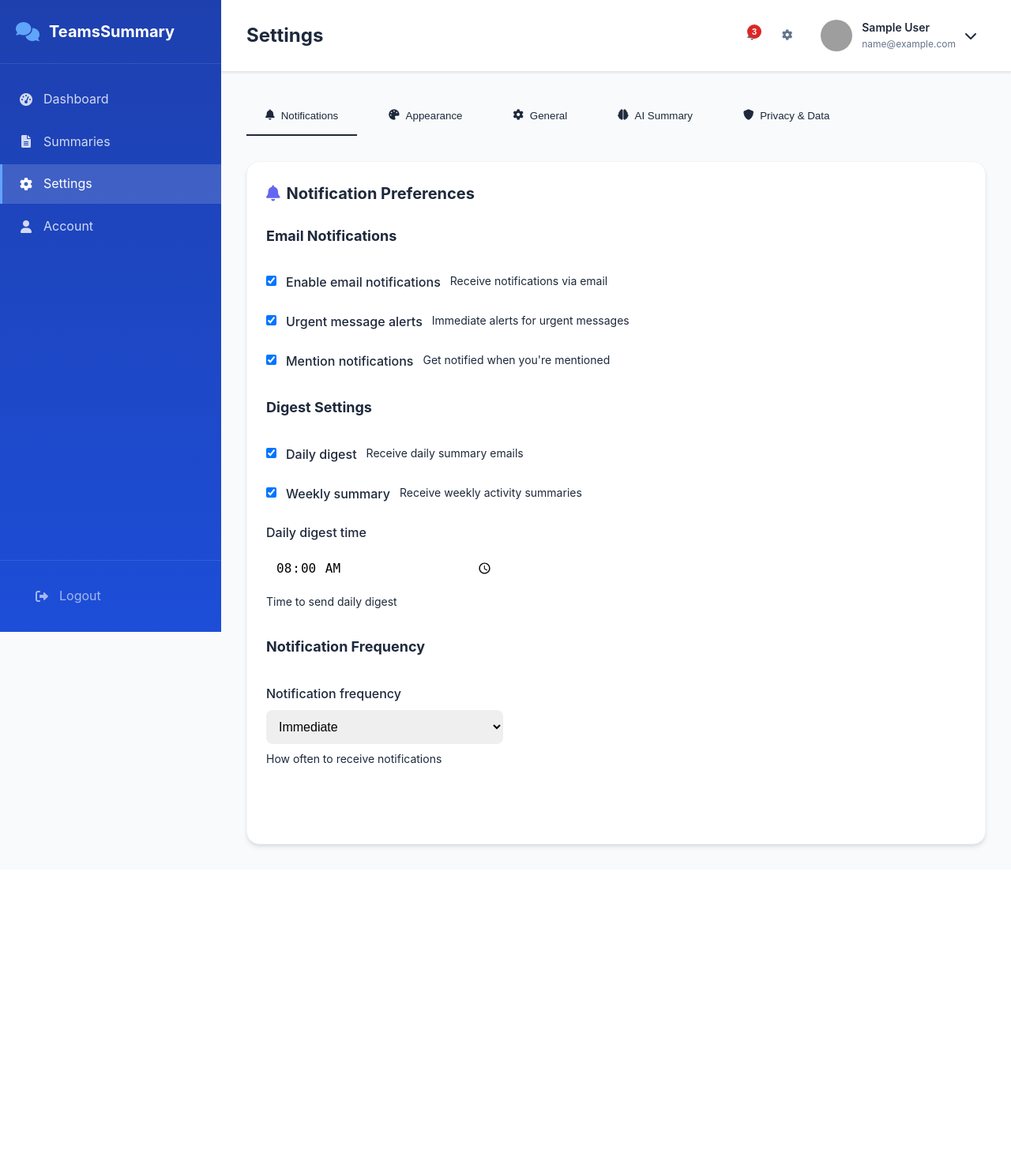
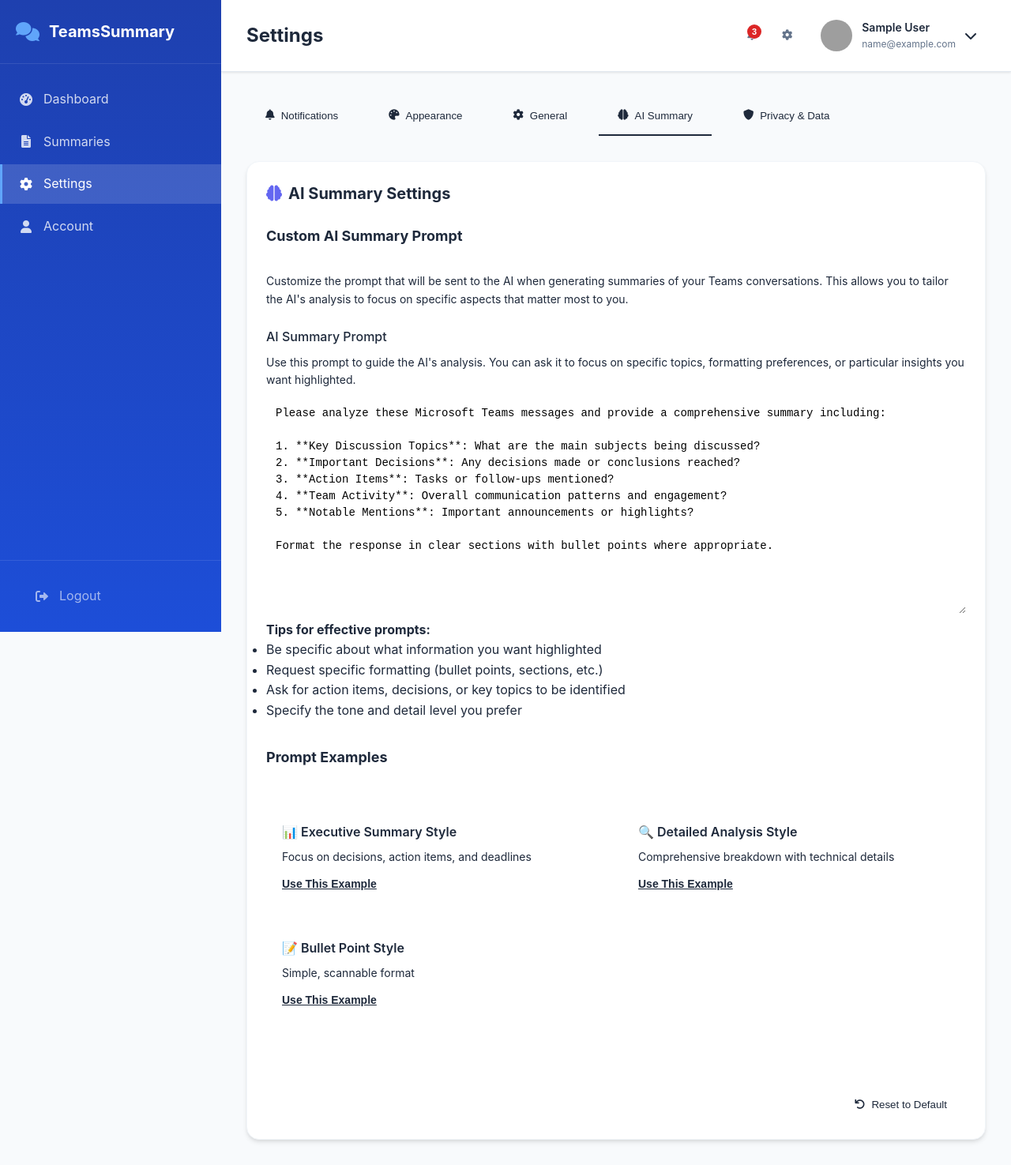
Before and after one commit to pilr/team_summary, a PHP site: page /settings.php in a window 1280 px wide. Shown: the whole page at 79% size. Before the commit the page ends 1074 px from the top, so only its background shows below. Run offline with PHP 8.4, Linux system fonts and the light colour scheme; the visitor is signed in with stand-in values (Sample User, id 1); grey boxes are pictures that could not be loaded.

Commit message:
Make AI Summary the default active tab in settings
- Set AI Summary tab as active by default instead of Notifications
- Add active class to ai-summary-settings section
- Remove duplicate update_ai_prompt PHP handler
- Ensure AI Summary prompt section is immediately visible when opening settings
- Fix form processing for AI prompt customization

🤖 Generated with [Claude Code](https://claude.ai/code)

Co-Authored-By: Claude <noreply@anthropic.com>

```diff
--- a/settings.php
+++ b/settings.php
@@ -163,21 +163,6 @@ if ($_SERVER['REQUEST_METHOD'] === 'POST') {
                 echo json_encode($export_data, JSON_PRETTY_PRINT);
                 exit();
                 break;
-
-            case 'update_ai_prompt':
-                $new_settings = [
-                    'ai_summary_prompt' => $_POST['ai_summary_prompt'] ?? $default_settings['ai_summary_prompt']
-                ];
-
-                try {
-                    global $db;
-                    $db->updateUserSettings($user_id, $new_settings);
-                    $settings = array_merge($settings, $new_settings);
-                    $success_message = 'AI summary prompt updated successfully.';
-                } catch (Exception $e) {
-                    $error_message = 'Failed to update AI summary prompt.';
-                }
-                break;
         }
     }
 }
@@ -282,7 +267,7 @@ if ($_SERVER['REQUEST_METHOD'] === 'POST') {
 
                 <!-- Settings Navigation -->
                 <div class="settings-nav">
-                    <button class="settings-tab active" data-tab="notifications">
+                    <button class="settings-tab" data-tab="notifications">
                         <i class="fas fa-bell"></i>
                         Notifications
                     </button>
@@ -294,7 +279,7 @@ if ($_SERVER['REQUEST_METHOD'] === 'POST') {
                         <i class="fas fa-cog"></i>
                         General
                     </button>
-                    <button class="settings-tab" data-tab="ai-summary">
+                    <button class="settings-tab active" data-tab="ai-summary">
                         <i class="fas fa-brain"></i>
                         AI Summary
                     </button>
@@ -305,7 +290,7 @@ if ($_SERVER['REQUEST_METHOD'] === 'POST') {
                 </div>
 
                 <!-- Notifications Settings -->
-                <section id="notifications-settings" class="settings-section active">
+                <section id="notifications-settings" class="settings-section">
                     <div class="card">
                         <div class="card-header">
                             <h2><i class="fas fa-bell"></i> Notification Preferences</h2>
@@ -498,7 +483,7 @@ if ($_SERVER['REQUEST_METHOD'] === 'POST') {
                 </section>
 
                 <!-- AI Summary Settings -->
-                <section id="ai-summary-settings" class="settings-section">
+                <section id="ai-summary-settings" class="settings-section active">
                     <div class="card">
                         <div class="card-header">
                             <h2><i class="fas fa-brain"></i> AI Summary Settings</h2>
```
